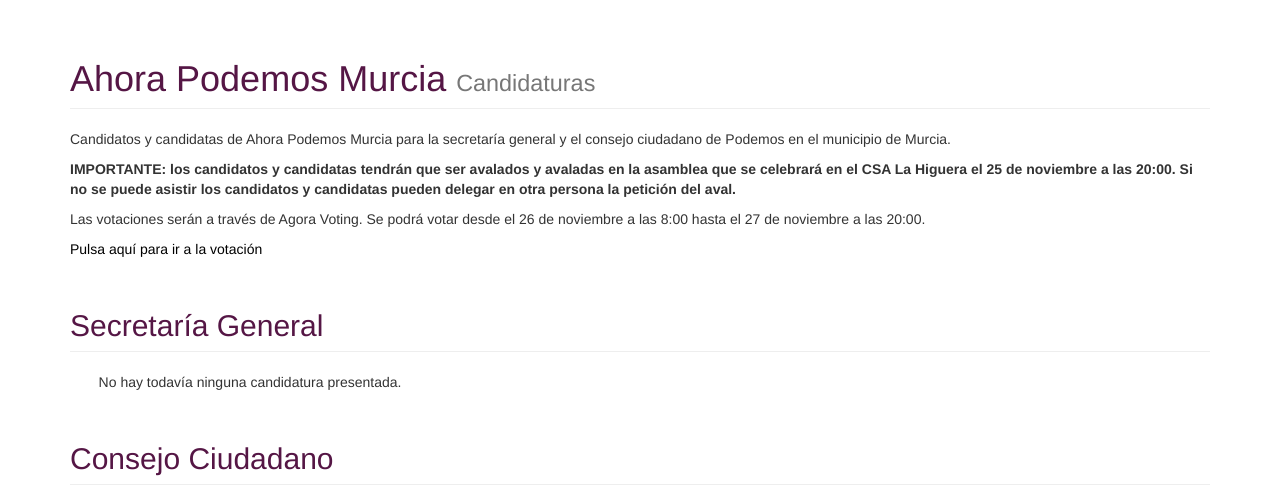
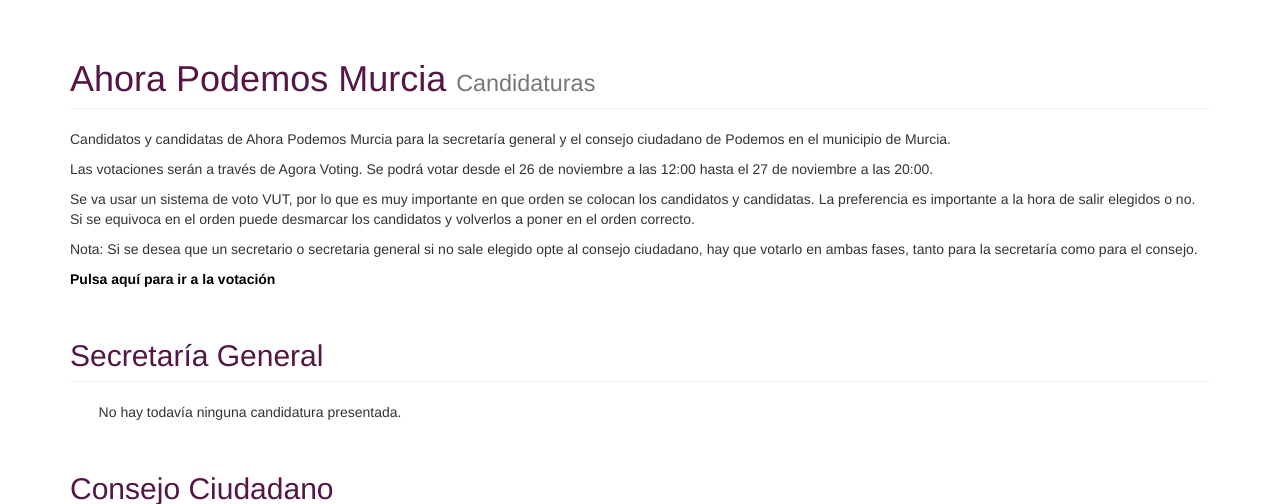
Before and after one commit to pedroluislopez/candidaturas, a Django app: page / in a window 1280 px wide. Shown: the part 51-555 px from the top of the page. Run offline with Django 3.2, Linux system fonts and the light colour scheme; data that the repository does not hold is empty; some libraries are stand-ins or nearby versions.

Commit message:
New intro message

```diff
--- a/candidatos/templates/index.html
+++ b/candidatos/templates/index.html
@@ -8,9 +8,10 @@
             <small>Candidaturas</small>
         </h1>
         <p>Candidatos y candidatas de Ahora Podemos Murcia para la secretar&iacute;a general y el consejo ciudadano de Podemos en el municipio de Murcia.</p>
-        <p><strong>IMPORTANTE: los candidatos y candidatas tendr&aacute;n que ser avalados y avaladas en la asamblea que se celebrar&aacute; en el CSA La Higuera el 25 de noviembre a las 20:00. Si no se puede asistir los candidatos y candidatas pueden delegar en otra persona la petici&oacute;n del aval.</strong></p>
-        <p>Las votaciones ser&aacute;n a trav&eacute;s de Agora Voting. Se podrá votar desde el 26 de noviembre a las 8:00 hasta el 27 de noviembre a las 20:00.</p>
-        <p><a href="https://agora.agoravoting.com/ahorapodemosmurcia/primarias-de-ahora-podemos-murcia/election/primarias-de-ahora-podemos-murcia-de-cara-a-conformar-una-candida" target="blank_">Pulsa aqu&iacute; para ir a la votaci&oacute;n</a></p>
+        <p>Las votaciones ser&aacute;n a trav&eacute;s de Agora Voting. Se podrá votar desde el 26 de noviembre a las 12:00 hasta el 27 de noviembre a las 20:00.</p>
+        <p>Se va usar un sistema de voto VUT, por lo que es muy importante en que orden se colocan los candidatos y candidatas. La preferencia es importante a la hora de salir elegidos o no. Si se equivoca en el orden puede desmarcar los candidatos y volverlos a poner en el orden correcto.</p>
+        <p>Nota: Si se desea que un secretario o secretaria general si no sale elegido opte al consejo ciudadano, hay que votarlo en ambas fases, tanto para la secretaría como para el consejo.</p>
+        <p><strong><a href="https://agora.agoravoting.com/ahorapodemosmurcia/primarias-de-ahora-podemos-murcia/election/primarias-de-ahora-podemos-murcia-para-el-consejo-ciudadano-de-po" target="blank_">Pulsa aqu&iacute; para ir a la votaci&oacute;n</a></strong></p>
     </div>
 </div>
 
```
